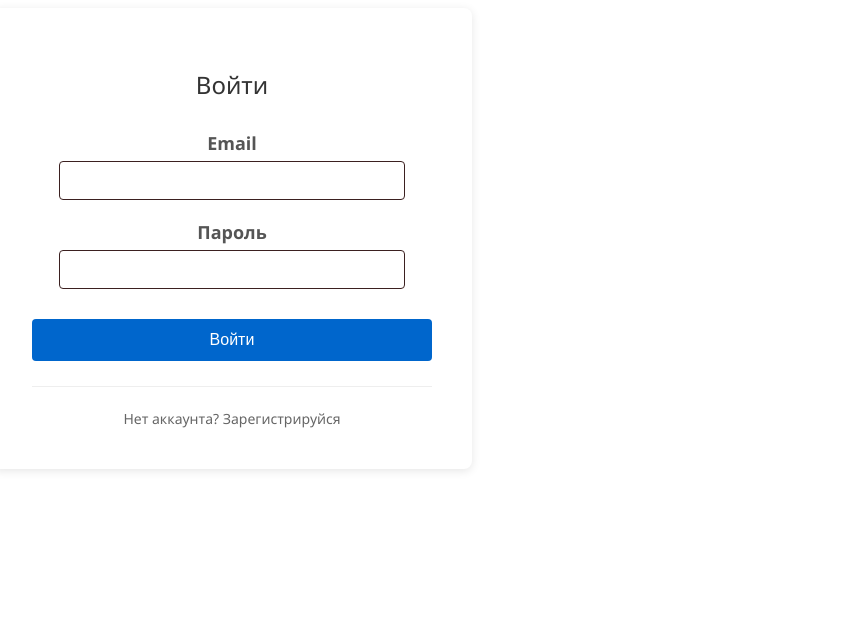
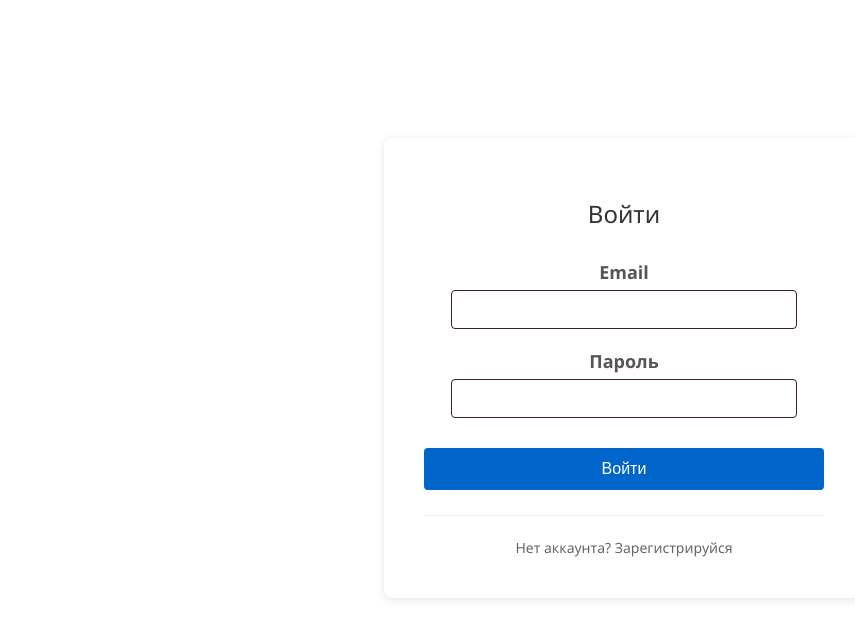
Before and after one commit to dochudsen342/fullstack-gameStore-progect, a Next.js app in the folder frontend/: page /auth/loginPage/ui/LoginPage in a window 1280 px wide. Shown: the top 638 px of the page, without its empty margins (16-871 px from the left). Built offline with nearby package versions, Linux system fonts and the light colour scheme.

Commit message:
fix display loginPage

```diff
--- a/frontend/src/features/auth/login/ui/LoginByEmail/LoginByEmail.module.scss
+++ b/frontend/src/features/auth/login/ui/LoginByEmail/LoginByEmail.module.scss
@@ -1,6 +1,9 @@
 .register-container {
-    height: 10vh;
-    font-family: 'Segoe UI', Roboto, sans-serif;
+    display: flex;
+    align-items: center;
+    justify-content: center;
+    height: 90vh;
+    font-family: "Segoe UI", Roboto, sans-serif;
 }
 
 .register-card {
--- a/frontend/src/shared/api/api.ts
+++ b/frontend/src/shared/api/api.ts
@@ -6,5 +6,6 @@ export const $api = axios.create({
 })
 
 $api.interceptors.request.use((config) => {
+    //пока ничего нет
     return config
 })
```
